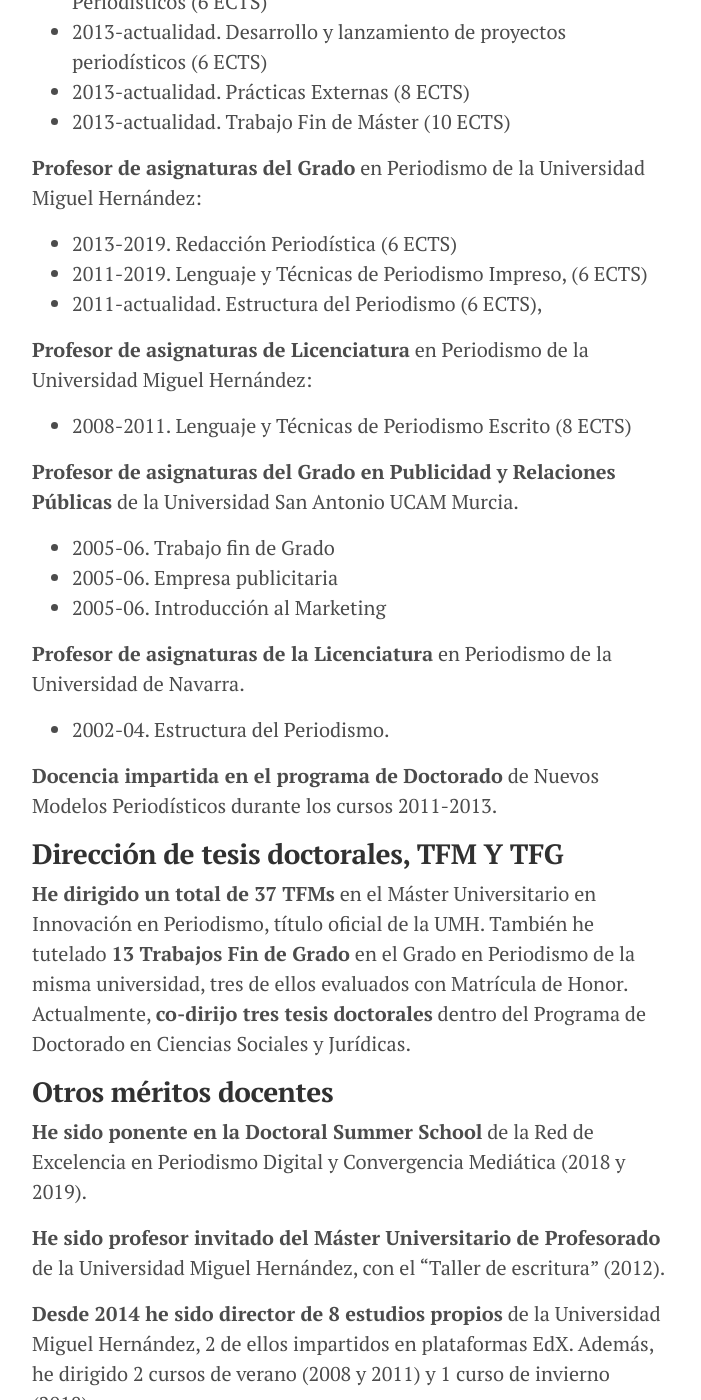
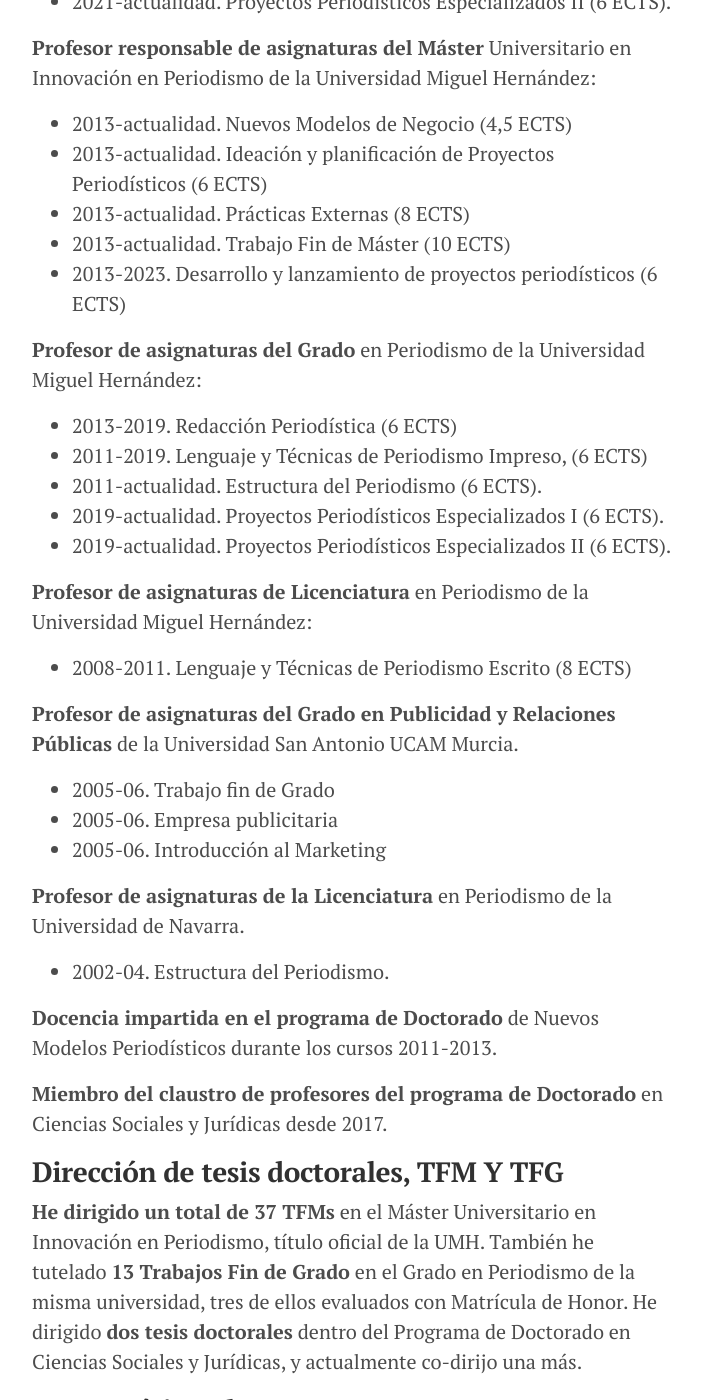
Before and after one commit to miguelcarvajal/miguelcarvajal.github.io, a Jekyll site: the page built from _pages/enseñar.md, in a window 1280 px wide and 1400 px high, scrolled down 1177 px. Shown: the whole window, without its empty margins (288-989 px from the left). Built offline with Jekyll 4.4.1, drawn with Linux system fonts in a browser that asks for light colours; some of the changed text lies outside the part shown.

Commit message:
actualiza

```diff
--- a/_pages/enseñar.md
+++ b/_pages/enseñar.md
@@ -16,21 +16,27 @@
 
 **Soy Profesor Titular en la Universidad Miguel Hernández (UMH)**, donde imparto las asignaturas "Proyectos Periodísticos Especializados" y “Media Structure” y dirijo el Máster Universitario en Innovación en Periodismo. Previamente, he sido vicedecano de Proyección del Grado en Periodismo UMH (2015-2019), profesor en la Universidad Católica de Murcia (2005-2006) y ayudante en la Universidad de Navarra (2000-2005).
 
-En 2018 y 2020, recibí el _Premio al Talento Docente_ de la Universidad Miguel Hernández. Tengo tres quiquenios de docencia reconocidos por la AVAP (2006-2011, 2012-2016, 2017-2021) y cuento con la **evaluación positiva** de la actividad docente en los períodos 2009-2013 y 2013-2017 en el Programa Docentia UMH (Evaluado por ANECA).
+En 2018, 2020 y 2022, recibí el _Premio al Talento Docente_ de la Universidad Miguel Hernández. Tengo tres quiquenios de docencia reconocidos por la AVAP (2006-2011, 2012-2016, 2017-2021) y cuento con la **evaluación positiva** de la actividad docente en los períodos 2009-2013 y 2013-2017 en el Programa Docentia UMH (Evaluado por ANECA).
 
 ### Asignaturas impartidas
+
+**Profesor de asignaturas del Doble Grado** en Periodismo y Comunicación Audiovisual de la Universidad Miguel Hernández:
+- 2021-actualidad. Proyectos Periodísticos Especializados I (6 ECTS).
+- 2021-actualidad. Proyectos Periodísticos Especializados II (6 ECTS).
 
 **Profesor responsable de asignaturas del Máster** Universitario en Innovación en Periodismo de la Universidad Miguel Hernández:
 - 2013-actualidad. Nuevos Modelos de Negocio (4,5 ECTS)
 - 2013-actualidad. Ideación y planificación de Proyectos Periodísticos (6 ECTS)
-- 2013-actualidad. Desarrollo y lanzamiento de proyectos periodísticos  (6 ECTS)
 - 2013-actualidad. Prácticas Externas (8 ECTS)
 - 2013-actualidad. Trabajo Fin de Máster (10 ECTS)
+- 2013-2023. Desarrollo y lanzamiento de proyectos periodísticos  (6 ECTS)
 
 **Profesor de asignaturas del Grado** en Periodismo de la Universidad Miguel Hernández:
 - 2013-2019. Redacción Periodística (6 ECTS)
 - 2011-2019. Lenguaje y Técnicas de Periodismo Impreso, (6 ECTS)
-- 2011-actualidad. Estructura del Periodismo (6 ECTS),
+- 2011-actualidad. Estructura del Periodismo (6 ECTS).
+- 2019-actualidad. Proyectos Periodísticos Especializados I (6 ECTS).
+- 2019-actualidad. Proyectos Periodísticos Especializados II (6 ECTS).
 
 **Profesor de asignaturas de Licenciatura** en Periodismo de la Universidad Miguel Hernández:
 - 2008-2011. Lenguaje y Técnicas de Periodismo Escrito (8 ECTS)
@@ -45,9 +51,11 @@
 
 **Docencia impartida en el programa de Doctorado** de Nuevos Modelos Periodísticos durante los cursos 2011-2013.
 
+**Miembro del claustro de profesores del programa de Doctorado** en Ciencias Sociales y Jurídicas desde 2017.
+
 ### Dirección de tesis doctorales, TFM Y TFG
 
-**He dirigido un total de 37 TFMs** en el Máster Universitario en Innovación en Periodismo, título oficial de la UMH. También he tutelado **13 Trabajos Fin de Grado** en el Grado en Periodismo de la misma universidad, tres de ellos evaluados con Matrícula de Honor. Actualmente, **co-dirijo tres tesis doctorales** dentro del Programa de Doctorado en Ciencias Sociales y Jurídicas.
+**He dirigido un total de 37 TFMs** en el Máster Universitario en Innovación en Periodismo, título oficial de la UMH. También he tutelado **13 Trabajos Fin de Grado** en el Grado en Periodismo de la misma universidad, tres de ellos evaluados con Matrícula de Honor. He dirigido  **dos tesis doctorales** dentro del Programa de Doctorado en Ciencias Sociales y Jurídicas, y actualmente co-dirijo una más.
 
 ### Otros méritos docentes
 **He sido ponente en la Doctoral Summer School** de la Red de Excelencia en Periodismo Digital y Convergencia Mediática (2018 y 2019).
```
